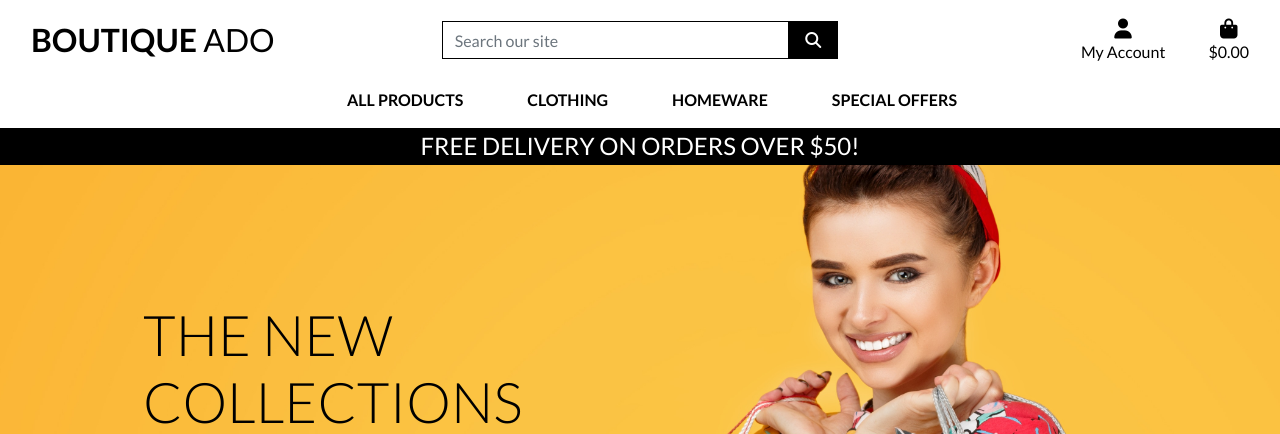
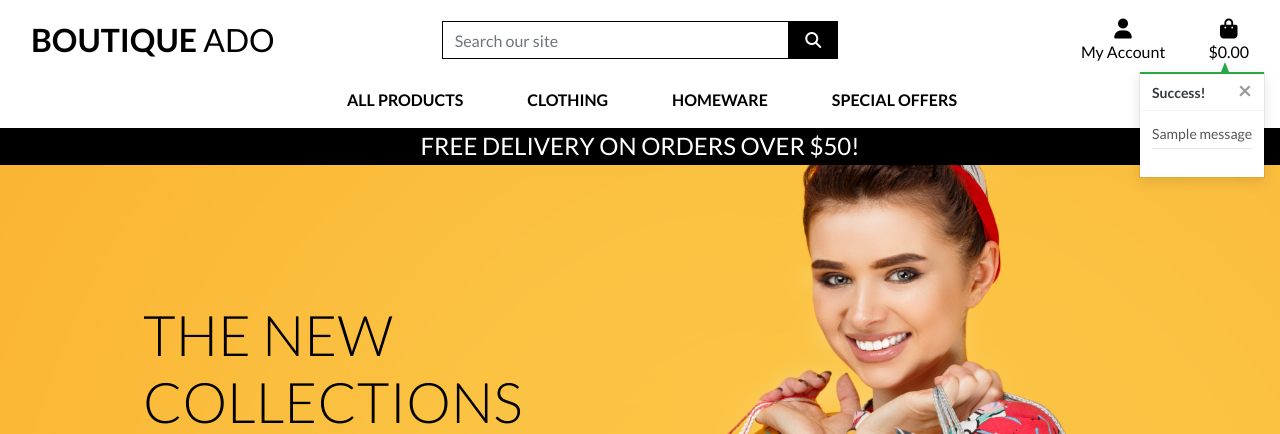
Before and after one commit to fenasti/boutique_ado_ci, a Django app: page / in a window 1280 px wide. Shown: the top 434 px of the page. Run offline with Django 3.2, Linux system fonts and the light colour scheme; tables that the repository leaves empty hold one stand-in row (values such as "Sample post"); one stand-in notice (Sample message) is shown; parts of the project's set-up code (start-up, migrations or seed data) failed here and were passed over; some libraries are stand-ins or nearby versions.

Commit message:
add success toast messages

```diff
--- a/boutique_ado/settings.py
+++ b/boutique_ado/settings.py
@@ -80,6 +80,8 @@ TEMPLATES = [
         },
     },
 ]
+
+MESSAGE_STORAGE = 'django.contrib.messages.storage.session.SessionStorage'
 
 AUTHENTICATION_BACKENDS = (
     # Needed to login by username in Django admin, regardless of `allauth`
--- a/static/css/base.css
+++ b/static/css/base.css
@@ -102,6 +102,74 @@ a.category-badge > span.badge:hover {
     cursor: pointer;
 }
 
+/* ------------------------------- bootstrap toasts */
+
+.message-container {
+    position: fixed;
+    top: 72px;
+    right: 15px;
+    z-index: 99999999999;
+}
+
+.custom-toast {
+    overflow: visible;
+}
+
+.toast-capper {
+    height: 2px;
+}
+
+/* from CSS-tricks.com: https://css-tricks.com/snippets/css/css-triangle/ */
+.arrow-up {
+    width: 0;
+    height: 0;
+    border-left: 4px solid transparent;
+    border-right: 4px solid transparent;
+    border-bottom: 10px solid black;
+    position: absolute;
+    top: -10px;
+    right: 36px;
+}
+
+/* Convenience classes - colors copied from Bootstrap */
+.arrow-primary {
+    border-bottom-color: #007bff !important;
+}
+
+.arrow-secondary {
+    border-bottom-color: #6c757d !important;
+}
+
+.arrow-success {
+    border-bottom-color: #28a745 !important;
+}
+
+.arrow-danger {
+    border-bottom-color: #dc3545 !important;
+}
+
+.arrow-warning {
+    border-bottom-color: #ffc107 !important;
+}
+
+.arrow-info {
+    border-bottom-color: #17a2b8 !important;
+}
+
+.arrow-light {
+    border-bottom-color: #f8f9fa !important;
+}
+
+.arrow-dark {
+    border-bottom-color: #343a40 !important;
+}
+
+.bag-notification-wrapper {
+    height: 100px;
+    overflow-x: hidden;
+    overflow-y: auto;
+}
+
 /* -------------------------------- Media Queries */
 
 /* Slightly larger container on xl screens */
--- a/templates/base.html
+++ b/templates/base.html
@@ -26,9 +26,9 @@
 
     {% block corejs %}
         <script src="https://kit.fontawesome.com/bcf23c4239.js" crossorigin="anonymous"></script>
-        <script src="https://code.jquery.com/jquery-3.7.1.min.js" integrity="sha256-/JqT3SQfawRcv/BIHPThkBvs0OEvtFFmqPF/lYI/Cxo=" crossorigin="anonymous"></script>
-        <script src="https://cdn.jsdelivr.net/npm/popper.js@1.16.1/dist/umd/popper.min.js" integrity="sha384-9/reFTGAW83EW2RDu2S0VKaIzap3H66lZH81PoYlFhbGU+6BZp6G7niu735Sk7lN" crossorigin="anonymous"></script>
-        <script src="https://cdn.jsdelivr.net/npm/bootstrap@4.6.2/dist/js/bootstrap.min.js" integrity="sha384-+sLIOodYLS7CIrQpBjl+C7nPvqq+FbNUBDunl/OZv93DB7Ln/533i8e/mZXLi/P+" crossorigin="anonymous"></script>
+        <script src="https://code.jquery.com/jquery-3.4.1.min.js" integrity="sha256-CSXorXvZcTkaix6Yvo6HppcZGetbYMGWSFlBw8HfCJo=" crossorigin="anonymous"></script>
+        <script src="https://cdn.jsdelivr.net/npm/popper.js@1.16.0/dist/umd/popper.min.js" integrity="sha384-Q6E9RHvbIyZFJoft+2mJbHaEWldlvI9IOYy5n3zV9zzTtmI3UksdQRVvoxMfooAo" crossorigin="anonymous"></script>
+        <script src="https://cdn.jsdelivr.net/npm/bootstrap@4.4.1/dist/js/bootstrap.min.js" integrity="sha384-wfSDF2E50Y2D1uUdj0O3uMBJnjuUD4Ih7YwaYd1iqfktj0Uod8GCExl3Og8ifwB6" crossorigin="anonymous"></script>
     {% endblock %}
 
     {% block extra_js %}
@@ -102,8 +102,8 @@
                 <button class="navbar-toggler" type="button" data-toggle="collapse" data-target="#main-nav" aria-controls="main-nav" aria-expanded="false" aria-label="Toggle navigation">
                     <span class="navbar-toggler-icon"></span>
                 </button>
-                {% include 'includes/mobile_top_header.html' %}
-                {% include 'includes/main_nav.html' %}
+                {% include 'includes/mobile-top-header.html' %}
+                {% include 'includes/main-nav.html' %}
             </nav>
         </div>
         <div id="delivery-banner" class="row text-center">
@@ -114,7 +114,21 @@
     </header>
 
     {% if messages %}
-        <div class="message-container"></div>
+        <div class="message-container">
+            {% for message in messages %}
+                {% with message.level as level %}
+                    {% if level == 40 %}
+                        {% include 'includes/toasts/toast_error.html' %}
+                    {% elif level == 30 %}
+                        {% include 'includes/toasts/toast_warning.html' %}
+                    {% elif level == 25 %}
+                        {% include 'includes/toasts/toast_success.html' %}
+                    {% else %}
+                        {% include 'includes/toasts/toast_info.html' %}
+                    {% endif %}
+                {% endwith %}
+            {% endfor %}
+        </div>
     {% endif %}
 
     {% block page_header %}
@@ -124,7 +138,11 @@
     {% endblock %}
 
     {% block postloadjs %}
+    <script type="text/javascript">
+        $('.toast').toast('show');
+    </script>
     {% endblock %}
+
 
   </body>
 </html>
--- /dev/null
+++ b/templates/includes/toasts/toast_success.html
@@ -0,0 +1,54 @@
+<div class="toast custom-toast rounded-0 border-top-0" data-autohide="false">
+    <div class="arrow-up arrow-success"></div>
+    <div class="w-100 toast-capper bg-success"></div>
+    <div class="toast-header bg-white text-dark">
+        <strong class="mr-auto">Success!</strong>
+        <button type="button" class="ml-2 mb-1 close text-dark" data-dismiss="toast" aria-label="Close">
+            <span aria-hidden="true">&times;</span>
+        </button>
+    </div>
+    <div class="toast-body bg-white">
+        <div class="row">
+            <div class="col">
+                {{ message }}
+                <hr class="mt-1 mb-3">
+            </div>
+        </div>
+        {% if grand_total %}
+            <p class="logo-font bg-white text-black py-1">Your Bag ({{ product_count }})</p>
+            <div class="bag-notification-wrapper">
+                {% for item in bag_items %}
+                    <div class="row">
+                        <div class="col-3 my-1">
+                            <img class="w-100" src="{{ item.product.image.url }}">
+                        </div>
+                        <div class="col-9">
+                            <p class="my-0"><strong>{{ item.product.name }}</strong></p>
+                            <p class="my-0 small">Size: {% if item.product.has_sizes %}{{ item.size|upper }}{% else %}N/A{% endif %}</p>
+                            <p class="my-0 small text-muted">Qty: {{ item.quantity }}</p>
+                        </div>
+                    </div>
+                {% endfor %}
+            </div>
+            <div class="row">
+                <div class="col">
+                    <strong><p class="mt-3 mb-1 text-black">
+                        Total{% if free_delivery_delta > 0 %} (Exc. delivery){% endif %}:
+                        <span class="float-right">${{ total|floatformat:2 }}</span>
+                    </p></strong>
+                    {% if free_delivery_delta > 0 %}
+                        <p class="mb-0 p-2 bg-warning shadow-sm text-black text-center">
+                            Spend <strong>${{ free_delivery_delta }}</strong> more to get free next day delivery!
+                        </p>
+                    {% endif %}
+                    <a href="{% url 'view_bag' %}" class="btn btn-black btn-block rounded-0">
+                        <span class="text-uppercase">Go To Secure Checkout</span>
+                        <span class="icon">
+                            <i class="fas fa-lock"></i>
+                        </span>
+                    </a>
+                </div>
+            </div>
+        {% endif %}
+    </div>
+</div>
```
Also changed, not shown: bag/views.py (+19 -1 lines), templates/includes/toasts/toast_error.html (added, +13 -0 lines), templates/includes/toasts/toast_info.html (added, +13 -0 lines), templates/includes/toasts/toast_warning.html (added, +13 -0 lines), templates/includes/main-nav.html (renamed from templates/includes/main_nav.html), templates/includes/mobile-top-header.html (renamed from templates/includes/mobile_top_header.html).
